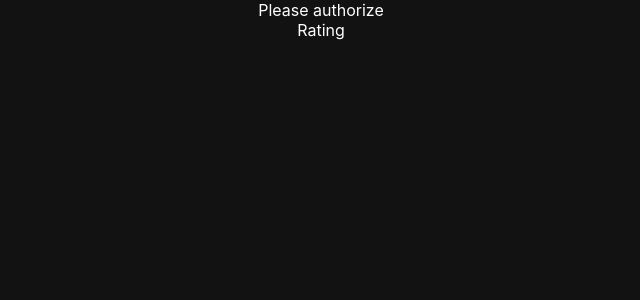
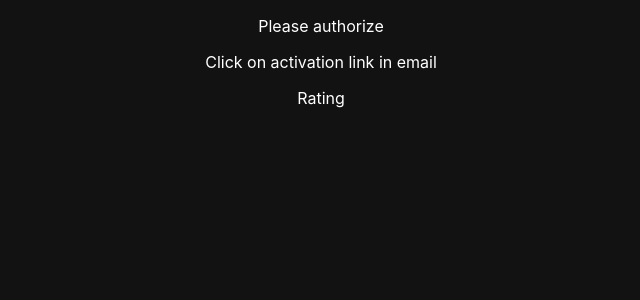
Before and after one commit to DavitT017/projectBeta, a React (Create React App) app in the folder client/: page /rating in a window 1280 px wide. Shown: the top 300 px of the page, without its empty margins (319-959 px from the left). Built offline with nearby package versions, Linux system fonts and the light colour scheme.

Commit message:
(Homixide, Homixide, Homixide, Homixide)

```diff
--- a/client/src/App.js
+++ b/client/src/App.js
@@ -50,12 +50,14 @@ function App() {
 
     return (
         <div className="App">
-            {store.isAuth
-                ? `User ${store.user.email} is authorized`
-                : "Please authorize"}
-            {store.user.isActivated
-                ? "Click on activation link in email"
-                : null}
+            {store.isAuth ? (
+                <p>{`User ${store.user.email} is authorized`}</p>
+            ) : (
+                <p>Please authorize</p>
+            )}
+            {!store.user.isActivated ? (
+                <p>Click on activation link in email</p>
+            ) : null}
 
             <Routes>
                 <Route path="/" element={<Home />} />
--- a/client/src/store/store.js
+++ b/client/src/store/store.js
@@ -42,7 +42,6 @@ export default class Store {
                 password
             )
             localStorage.setItem("token", response.data.accessToken)
-            this.setAuth(true)
             this.setUser(response.data.user)
         } catch (e) {
             console.log("Error while registration", e.response?.data?.message)
```
